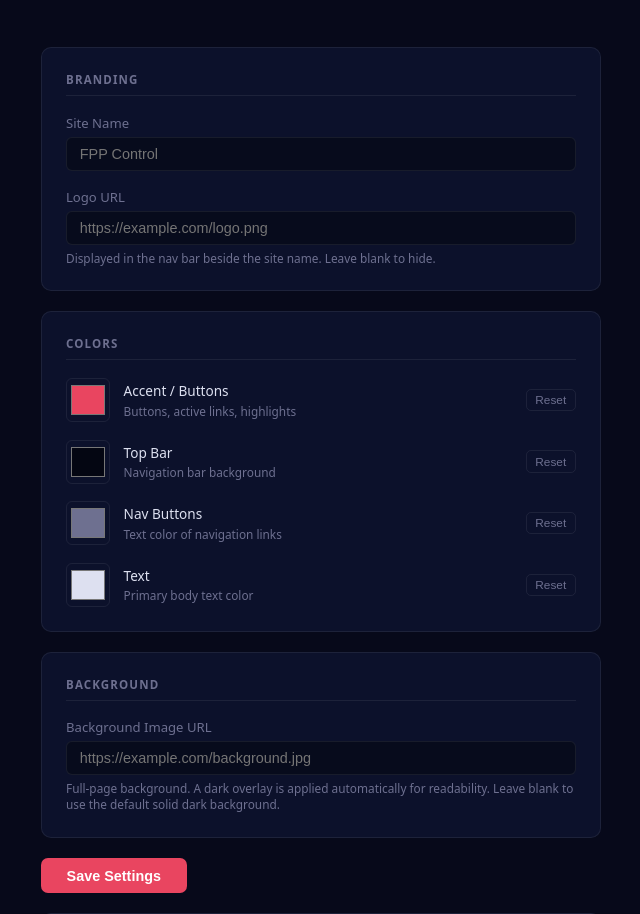
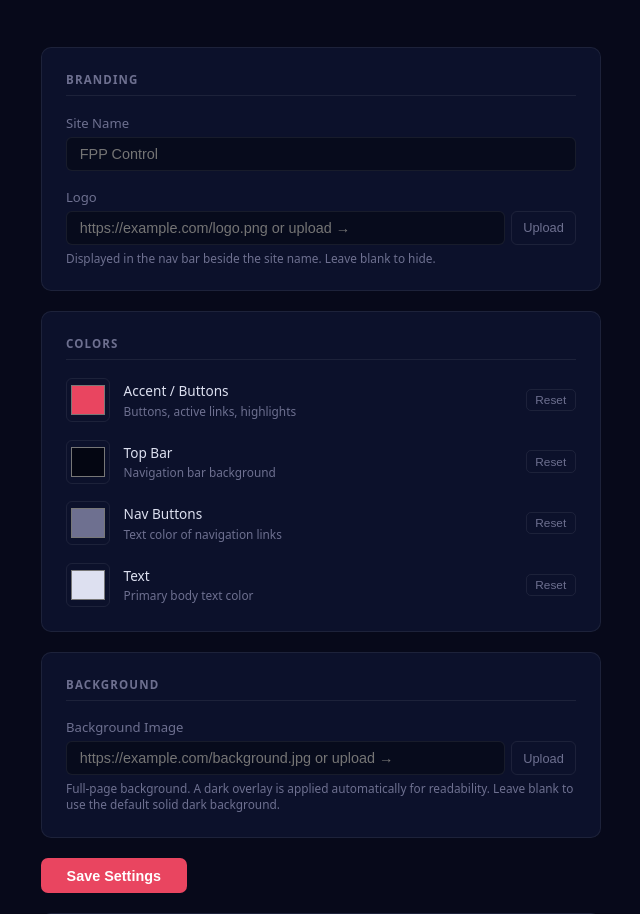
Before and after one commit to BLDSB/fpp-CustomUI, a Flask app: page /settings in a window 1280 px wide. Shown: the part 147-1061 px from the top of the page, without its empty margins (97-737 px from the left). Run offline with Flask 3, Linux system fonts and the light colour scheme; the visitor is signed in with stand-in values (Sample User, id 1); data comes from the database, SQL or seed files in the repository; data that the repository does not hold is empty.

Commit message:
Add image upload for logo and background to settings page
Hosts images on the Pi directly so they are always reachable through
/CustomUI/static/uploads/, eliminating dependency on external URLs that
were blocked by FPP's Content-Security-Policy.

- POST /api/upload/image?type=logo|bg saves file to app/static/uploads/
- url_for() returns a prefix-aware path that works behind the /CustomUI proxy
- Settings page Upload buttons trigger a file picker, POST the image,
  and update the URL input + preview on success
- MAX_CONTENT_LENGTH set to 8 MB in config
- app/static/uploads/.gitkeep ensures the directory exists after clone

Co-Authored-By: Claude Sonnet 4.6 <noreply@anthropic.com>

```diff
--- a/app/config.py
+++ b/app/config.py
@@ -15,3 +15,4 @@ class Config:
     # Secret token for the /internal/* endpoints called by FPP playlists.
     # Generate with: python -c "import secrets; print(secrets.token_hex(24))"
     INTERNAL_TOKEN = os.environ.get("INTERNAL_TOKEN", "")
+    MAX_CONTENT_LENGTH = 8 * 1024 * 1024  # 8 MB upload limit
--- a/app/routes/settings.py
+++ b/app/routes/settings.py
@@ -1,6 +1,8 @@
+import glob
+import os
 import re
 
-from flask import Blueprint, jsonify, render_template, request
+from flask import Blueprint, current_app, jsonify, render_template, request, url_for
 
 from app import db
 from app.auth_utils import login_required
@@ -62,6 +64,45 @@ def save_settings():
     return jsonify({"ok": True})
 
 
+_ALLOWED_IMAGE_TYPES = {"logo", "bg"}
+_ALLOWED_IMAGE_EXTS  = {".png", ".jpg", ".jpeg", ".gif", ".webp", ".svg"}
+
+
+@settings_bp.post("/api/upload/image")
+@login_required
+def upload_image():
+    image_type = request.args.get("type", "")
+    if image_type not in _ALLOWED_IMAGE_TYPES:
+        return jsonify({"error": "type must be 'logo' or 'bg'"}), 400
+
+    file = request.files.get("file")
+    if not file or not file.filename:
+        return jsonify({"error": "No file provided"}), 400
+
+    ext = os.path.splitext(file.filename)[1].lower()
+    if ext not in _ALLOWED_IMAGE_EXTS:
+        return jsonify({"error": f"Unsupported file type. Use: {', '.join(sorted(_ALLOWED_IMAGE_EXTS))}"}), 400
+
+    upload_dir = os.path.join(current_app.static_folder, "uploads")
+    os.makedirs(upload_dir, exist_ok=True)
+
+    # Remove any previous upload for this slot (different extension)
+    for old in glob.glob(os.path.join(upload_dir, f"{image_type}.*")):
+        os.remove(old)
+
+    filename = f"{image_type}{ext}"
+    file.save(os.path.join(upload_dir, filename))
+
+    return jsonify({"url": url_for("static", filename=f"uploads/{filename}")})
+
+
+@settings_bp.get("/api/upload/image/<image_type>")
+@login_required
+def delete_image(image_type):
+    """DELETE isn't used — kept as a no-op placeholder; actual delete is via save_settings."""
+    return jsonify({"ok": True})
+
+
 @settings_bp.get("/api/zones")
 @login_required
 def get_zones():
--- a/templates/settings.html
+++ b/templates/settings.html
@@ -134,6 +134,24 @@
     }
     .zone-toggle input[type="checkbox"] { accent-color: var(--accent); width: 15px; height: 15px; cursor: pointer; }
     .zone-row.is-hidden input[type="text"] { opacity: 0.4; }
+
+    /* Image upload row */
+    .img-input-row { display: flex; gap: 0.4rem; align-items: stretch; }
+    .img-input-row input[type="text"] { flex: 1; }
+    .btn-upload {
+        background: none;
+        border: 1px solid var(--border-dim);
+        color: var(--text-dim);
+        border-radius: 6px;
+        padding: 0 0.7rem;
+        font-size: 0.8rem;
+        cursor: pointer;
+        white-space: nowrap;
+        transition: color 0.15s, border-color 0.15s;
+        flex-shrink: 0;
+    }
+    .btn-upload:hover { color: var(--accent); border-color: var(--accent); }
+    .btn-upload:disabled { opacity: 0.4; cursor: not-allowed; }
 </style>
 {% endblock %}
 
@@ -159,10 +177,13 @@
         </div>
 
         <div class="form-field">
-            <label for="s-logo-url">Logo URL</label>
-            <input type="text" id="s-logo-url"
-                   value="{{ (settings.get('logo_url') or '') | e }}"
-                   placeholder="https://example.com/logo.png">
+            <label for="s-logo-url">Logo</label>
+            <div class="img-input-row">
+                <input type="text" id="s-logo-url"
+                       value="{{ (settings.get('logo_url') or '') | e }}"
+                       placeholder="https://example.com/logo.png or upload →">
+                <button type="button" class="btn-upload" id="btn-upload-logo">Upload</button>
+            </div>
             <span class="hint">Displayed in the nav bar beside the site name. Leave blank to hide.</span>
             <img id="logo-preview" src="{{ (settings.get('logo_url') or '') | e }}"
                  alt="Logo preview" class="preview-img"
@@ -228,10 +249,13 @@
         <h2>Background</h2>
 
         <div class="form-field">
-            <label for="s-bg-url">Background Image URL</label>
-            <input type="text" id="s-bg-url"
-                   value="{{ (settings.get('bg_image_url') or '') | e }}"
-                   placeholder="https://example.com/background.jpg">
+            <label for="s-bg-url">Background Image</label>
+            <div class="img-input-row">
+                <input type="text" id="s-bg-url"
+                       value="{{ (settings.get('bg_image_url') or '') | e }}"
+                       placeholder="https://example.com/background.jpg or upload →">
+                <button type="button" class="btn-upload" id="btn-upload-bg">Upload</button>
+            </div>
             <span class="hint">Full-page background. A dark overlay is applied automatically for readability.
                 Leave blank to use the default solid dark background.</span>
             <img id="bg-preview" src="{{ (settings.get('bg_image_url') or '') | e }}"
@@ -302,6 +326,46 @@
     }
     wirePreview('s-logo-url', 'logo-preview');
     wirePreview('s-bg-url',   'bg-preview');
+
+    // ── Image upload ────────────────────────────────────────────
+    function wireUpload(btnId, inputId, previewId, type) {
+        document.getElementById(btnId).addEventListener('click', () => {
+            const picker = document.createElement('input');
+            picker.type = 'file';
+            picker.accept = 'image/*';
+            picker.onchange = async () => {
+                const file = picker.files[0];
+                if (!file) return;
+                const btn = document.getElementById(btnId);
+                btn.disabled = true;
+                btn.textContent = 'Uploading…';
+                try {
+                    const fd = new FormData();
+                    fd.append('file', file);
+                    const res = await fetch(
+                        (window.APP_ROOT || '') + '/api/upload/image?type=' + type,
+                        { method: 'POST', body: fd }
+                    );
+                    const data = await res.json();
+                    if (!res.ok) throw new Error(data.error || 'Upload failed');
+                    const input   = document.getElementById(inputId);
+                    const preview = document.getElementById(previewId);
+                    input.value        = data.url;
+                    preview.src        = data.url;
+                    preview.style.display = '';
+                    showToast('Image uploaded — click Save Settings to apply.', 'success');
+                } catch (err) {
+                    showToast('Upload failed: ' + err.message, 'error');
+                } finally {
+                    btn.disabled    = false;
+                    btn.textContent = 'Upload';
+                }
+            };
+            picker.click();
+        });
+    }
+    wireUpload('btn-upload-logo', 's-logo-url', 'logo-preview', 'logo');
+    wireUpload('btn-upload-bg',   's-bg-url',   'bg-preview',   'bg');
 
     // Live color preview — update CSS vars on the page as user picks
     document.getElementById('s-accent-color').addEventListener('input', e => {
```
Also changed, not shown: 1 other file.
